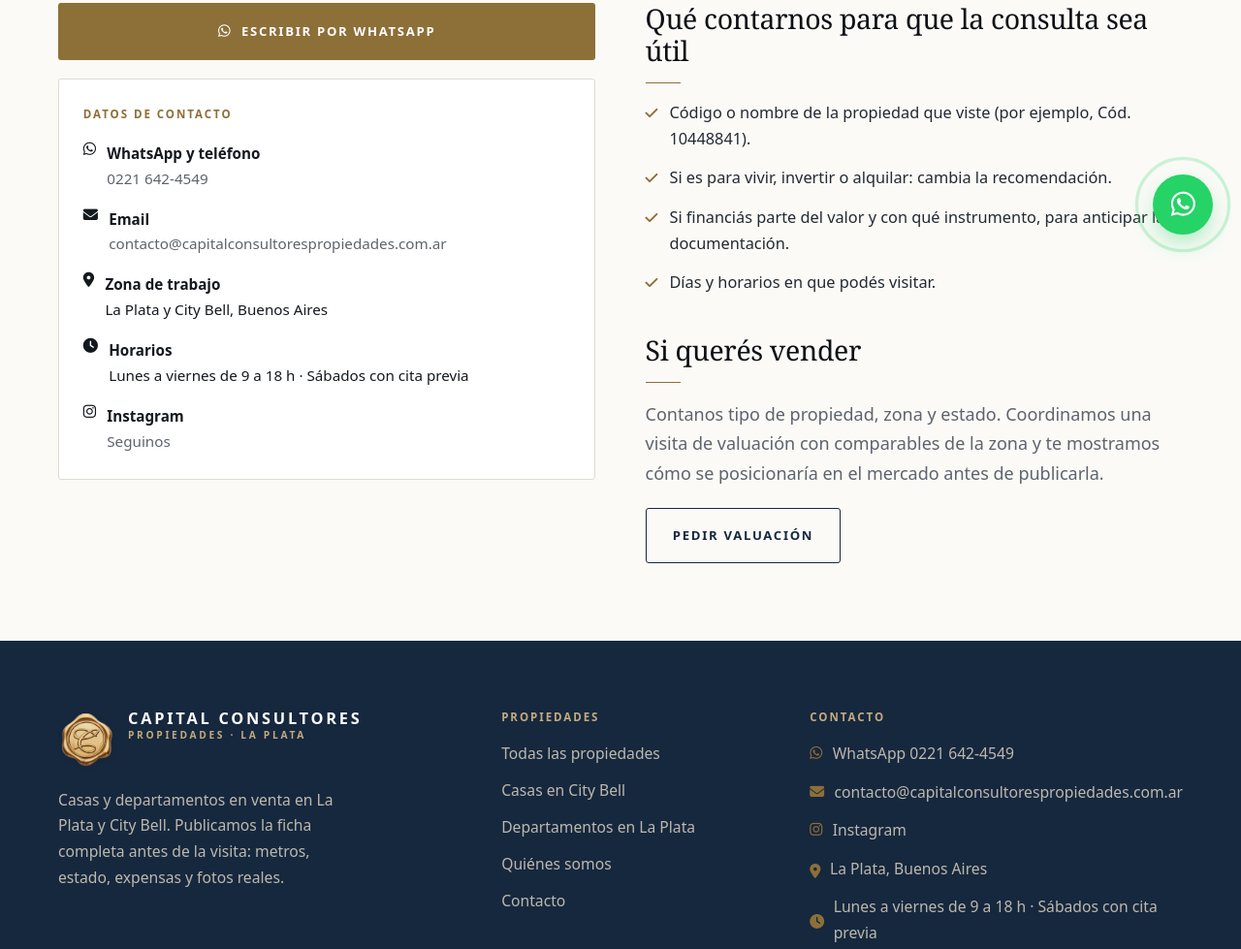
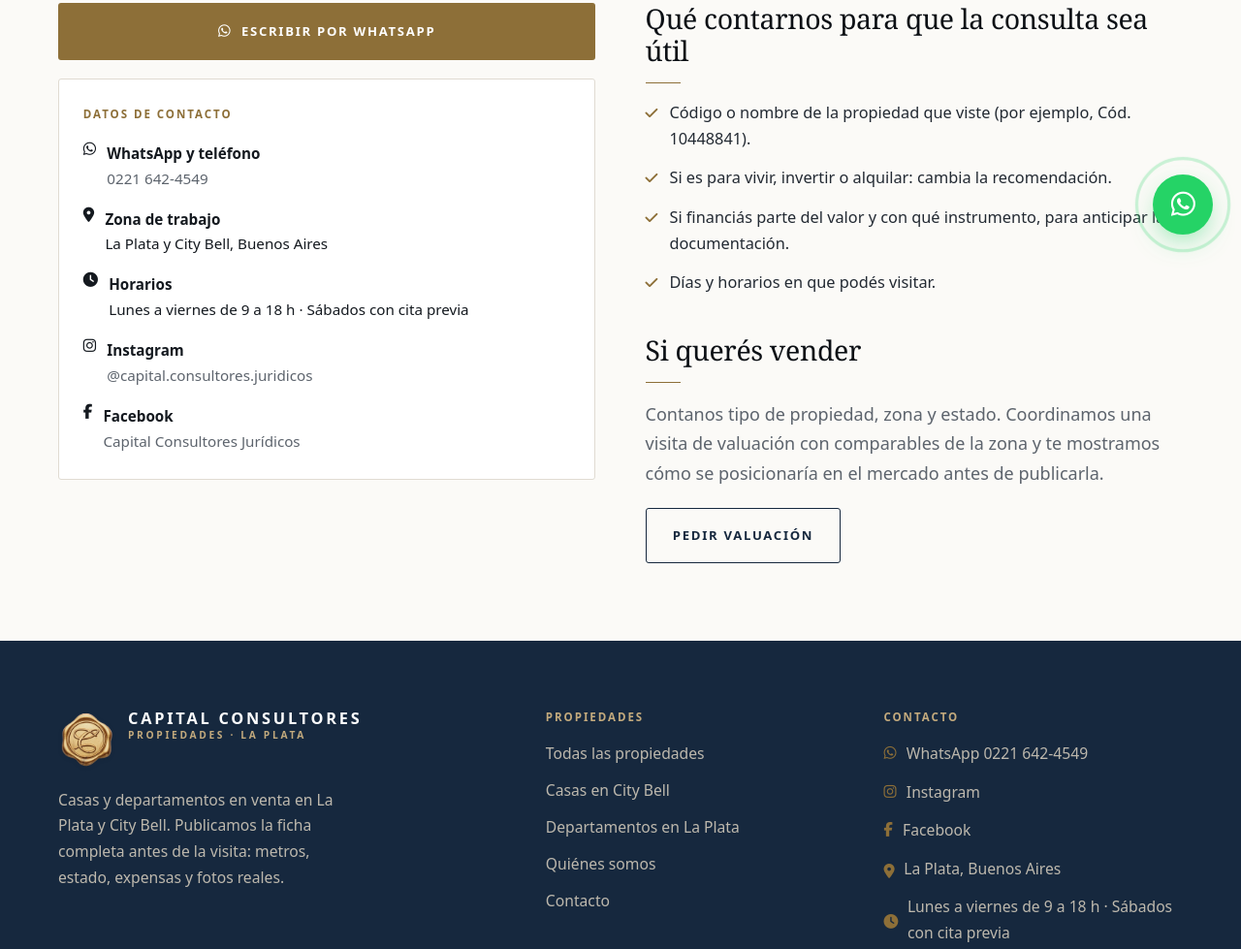
Before and after one commit to Jorge96js/binaraweb, a plain HTML site: page propuestas/capitalconsultoresprops/contacto.html in a window 1280 px wide. Shown: the part 529-1508 px from the top of the page at 97% size. Drawn offline with Linux system fonts and the light colour scheme.

Commit message:
Actualizar redes sociales y quitar el email de contacto
- Elimina el correo de contacto del pie, de la página de contacto y del JSON-LD
- Instagram pasa a @capital.consultores.juridicos
- Agrega Facebook (CapitalConsultoresJuridicos) en el pie, en contacto y en el
  sameAs de los datos estructurados
- Actualiza README y DESIGN con las redes definitivas

```diff
--- a/propuestas/capitalconsultoresprops/contacto.html
+++ b/propuestas/capitalconsultoresprops/contacto.html
@@ -4,7 +4,7 @@
 <meta charset="utf-8">
 <meta name="viewport" content="width=device-width, initial-scale=1">
 <title>Contacto | Capital Consultores Propiedades La Plata</title>
-<meta name="description" content="Contactanos por WhatsApp al 0221 642-4549 o por email. Atendemos consultas de compra y venta de casas y departamentos en La Plata y City Bell.">
+<meta name="description" content="Contactanos por WhatsApp al 0221 642-4549. Atendemos consultas de compra y venta de casas y departamentos en La Plata y City Bell.">
 <link rel="canonical" href="https://www.capitalconsultorespropiedades.com.ar/contacto.html">
 <meta name="robots" content="index,follow,max-image-preview:large">
 <meta name="author" content="Capital Consultores Propiedades">
@@ -12,13 +12,13 @@
 <meta property="og:locale" content="es_AR">
 <meta property="og:site_name" content="Capital Consultores Propiedades">
 <meta property="og:title" content="Contacto | Capital Consultores Propiedades La Plata">
-<meta property="og:description" content="Contactanos por WhatsApp al 0221 642-4549 o por email. Atendemos consultas de compra y venta de casas y departamentos en La Plata y City Bell.">
+<meta property="og:description" content="Contactanos por WhatsApp al 0221 642-4549. Atendemos consultas de compra y venta de casas y departamentos en La Plata y City Bell.">
 <meta property="og:url" content="https://www.capitalconsultorespropiedades.com.ar/contacto.html">
 <meta property="og:image" content="https://www.capitalconsultorespropiedades.com.ar/assets/img/departamento-diagonal-77-la-plata/departamento-diagonal-77-la-plata-01-fachada-edificio.jpg">
 <meta property="og:image:alt" content="Propiedades en venta en La Plata y City Bell">
 <meta name="twitter:card" content="summary_large_image">
 <meta name="twitter:title" content="Contacto | Capital Consultores Propiedades La Plata">
-<meta name="twitter:description" content="Contactanos por WhatsApp al 0221 642-4549 o por email. Atendemos consultas de compra y venta de casas y departamentos en La Plata y City Bell.">
+<meta name="twitter:description" content="Contactanos por WhatsApp al 0221 642-4549. Atendemos consultas de compra y venta de casas y departamentos en La Plata y City Bell.">
 <meta name="twitter:image" content="https://www.capitalconsultorespropiedades.com.ar/assets/img/departamento-diagonal-77-la-plata/departamento-diagonal-77-la-plata-01-fachada-edificio.jpg">
 <meta name="theme-color" content="#16283e">
 <link rel="icon" href="assets/img/marca/favicon-64.png" sizes="64x64" type="image/png">
@@ -28,7 +28,7 @@
 <link rel="stylesheet" href="assets/vendor/aos/aos.css">
 <link rel="stylesheet" href="assets/vendor/lightgallery/lightgallery-bundle.min.css">
 <link rel="stylesheet" href="assets/css/estilos.css">
-<script type="application/ld+json">{"@context": "https://schema.org", "@type": "RealEstateAgent", "@id": "https://www.capitalconsultorespropiedades.com.ar/#organizacion", "name": "Capital Consultores Propiedades", "url": "https://www.capitalconsultorespropiedades.com.ar/", "telephone": "+5492216424549", "email": "contacto@capitalconsultorespropiedades.com.ar", "image": "https://www.capitalconsultorespropiedades.com.ar/assets/img/casa-las-carolinas-city-bell/casa-las-carolinas-city-bell-01-parque-pileta.jpg", "priceRange": "USD 100.000 - USD 400.000", "areaServed": [{"@type": "City", "name": "La Plata"}, {"@type": "Place", "name": "City Bell"}, {"@type": "Place", "name": "Barrio Las Carolinas"}], "address": {"@type": "PostalAddress", "addressLocality": "La Plata", "addressRegion": "Buenos Aires", "addressCountry": "AR"}, "openingHours": "Mo-Fr 09:00-18:00", "sameAs": ["https://www.instagram.com/capitalconsultores"]}</script><script type="application/ld+json">{"@context": "https://schema.org", "@type": "WebSite", "@id": "https://www.capitalconsultorespropiedades.com.ar/#sitio", "url": "https://www.capitalconsultorespropiedades.com.ar/", "name": "Capital Consultores Propiedades", "inLanguage": "es-AR", "publisher": {"@id": "https://www.capitalconsultorespropiedades.com.ar/#organizacion"}}</script>
+<script type="application/ld+json">{"@context": "https://schema.org", "@type": "RealEstateAgent", "@id": "https://www.capitalconsultorespropiedades.com.ar/#organizacion", "name": "Capital Consultores Propiedades", "url": "https://www.capitalconsultorespropiedades.com.ar/", "telephone": "+5492216424549", "image": "https://www.capitalconsultorespropiedades.com.ar/assets/img/casa-las-carolinas-city-bell/casa-las-carolinas-city-bell-01-parque-pileta.jpg", "priceRange": "USD 100.000 - USD 400.000", "areaServed": [{"@type": "City", "name": "La Plata"}, {"@type": "Place", "name": "City Bell"}, {"@type": "Place", "name": "Barrio Las Carolinas"}], "address": {"@type": "PostalAddress", "addressLocality": "La Plata", "addressRegion": "Buenos Aires", "addressCountry": "AR"}, "openingHours": "Mo-Fr 09:00-18:00", "sameAs": ["https://www.instagram.com/capital.consultores.juridicos/", "https://www.facebook.com/CapitalConsultoresJuridicos/"]}</script><script type="application/ld+json">{"@context": "https://schema.org", "@type": "WebSite", "@id": "https://www.capitalconsultorespropiedades.com.ar/#sitio", "url": "https://www.capitalconsultorespropiedades.com.ar/", "name": "Capital Consultores Propiedades", "inLanguage": "es-AR", "publisher": {"@id": "https://www.capitalconsultorespropiedades.com.ar/#organizacion"}}</script>
 </head>
 <body>
 <a class="saltar" href="#contenido">Ir al contenido</a>
@@ -74,14 +74,14 @@
         <ul style="display:grid;gap:1rem;font-size:.95rem">
           <li style="display:flex;gap:.7rem;align-items:flex-start"><i class="fa-brands fa-whatsapp" aria-hidden="true"></i><span><strong>WhatsApp y teléfono</strong><br>
             <a href="https://wa.me/5492216424549?text=Hola%20Capital%20Consultores%20Propiedades%2C%20quiero%20hacer%20una%20consulta.%20%C2%BFMe%20pasan%20informaci%C3%B3n%20y%20disponibilidad%3F" style="color:#5d646d">0221 642-4549</a></span></li>
-          <li style="display:flex;gap:.7rem;align-items:flex-start"><i class="fa-solid fa-envelope" aria-hidden="true"></i><span><strong>Email</strong><br>
-            <a href="mailto:contacto@capitalconsultorespropiedades.com.ar" style="color:#5d646d">contacto@capitalconsultorespropiedades.com.ar</a></span></li>
           <li style="display:flex;gap:.7rem;align-items:flex-start"><i class="fa-solid fa-location-dot" aria-hidden="true"></i><span><strong>Zona de trabajo</strong><br>
             La Plata y City Bell, Buenos Aires</span></li>
           <li style="display:flex;gap:.7rem;align-items:flex-start"><i class="fa-solid fa-clock" aria-hidden="true"></i><span><strong>Horarios</strong><br>
             Lunes a viernes de 9 a 18 h · Sábados con cita previa</span></li>
           <li style="display:flex;gap:.7rem;align-items:flex-start"><i class="fa-brands fa-instagram" aria-hidden="true"></i><span><strong>Instagram</strong><br>
-            <a href="https://www.instagram.com/capitalconsultores" target="_blank" rel="noopener" style="color:#5d646d">Seguinos</a></span></li>
+            <a href="https://www.instagram.com/capital.consultores.juridicos/" target="_blank" rel="noopener" style="color:#5d646d">@capital.consultores.juridicos</a></span></li>
+          <li style="display:flex;gap:.7rem;align-items:flex-start"><i class="fa-brands fa-facebook-f" aria-hidden="true"></i><span><strong>Facebook</strong><br>
+            <a href="https://www.facebook.com/CapitalConsultoresJuridicos/" target="_blank" rel="noopener" style="color:#5d646d">Capital Consultores Jurídicos</a></span></li>
         </ul>
       </div>
     </div>
@@ -132,8 +132,8 @@
         <h3>Contacto</h3>
         <div class="pie__contacto">
           <a href="https://wa.me/5492216424549?text=Hola%20Capital%20Consultores%20Propiedades%2C%20quiero%20consultar%20por%20las%20propiedades%20disponibles.%20%C2%BFMe%20pasan%20informaci%C3%B3n%20y%20disponibilidad%3F" target="_blank" rel="noopener"><i class="fa-brands fa-whatsapp" aria-hidden="true"></i> WhatsApp 0221 642-4549</a>
-          <a href="mailto:contacto@capitalconsultorespropiedades.com.ar"><i class="fa-solid fa-envelope" aria-hidden="true"></i> contacto@capitalconsultorespropiedades.com.ar</a>
-          <a href="https://www.instagram.com/capitalconsultores" target="_blank" rel="noopener"><i class="fa-brands fa-instagram" aria-hidden="true"></i> Instagram</a>
+          <a href="https://www.instagram.com/capital.consultores.juridicos/" target="_blank" rel="noopener"><i class="fa-brands fa-instagram" aria-hidden="true"></i> Instagram</a>
+          <a href="https://www.facebook.com/CapitalConsultoresJuridicos/" target="_blank" rel="noopener"><i class="fa-brands fa-facebook-f" aria-hidden="true"></i> Facebook</a>
           <span style="display:inline-flex;gap:.6rem;align-items:center"><i class="fa-solid fa-location-dot" aria-hidden="true"></i> La Plata, Buenos Aires</span>
           <span style="display:inline-flex;gap:.6rem;align-items:center"><i class="fa-solid fa-clock" aria-hidden="true"></i> Lunes a viernes de 9 a 18 h · Sábados con cita previa</span>
         </div>
```
Also changed, not shown: propuestas/capitalconsultoresprops/DESIGN.md (+1 -1 lines), propuestas/capitalconsultoresprops/index.html (+3 -3 lines), propuestas/capitalconsultoresprops/nosotros.html (+3 -3 lines), propuestas/capitalconsultoresprops/propiedades.html (+3 -3 lines), propuestas/capitalconsultoresprops/propiedades/casa-las-carolinas-city-bell.html (+2 -2 lines), propuestas/capitalconsultoresprops/propiedades/departamento-calle-35-la-plata.html (+2 -2 lines), propuestas/capitalconsultoresprops/propiedades/departamento-diagonal-77-la-plata.html (+2 -2 lines), propuestas/capitalconsultoresprops/zonas/city-bell.html (+2 -2 lines), propuestas/capitalconsultoresprops/zonas/la-plata.html (+2 -2 lines), propuestas/capitalconsultoresprops/README.md, 1 other file.
